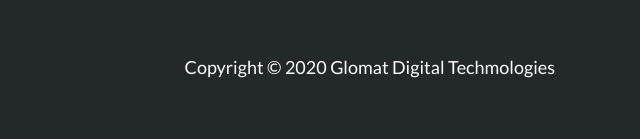
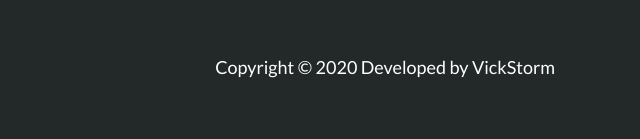
Before and after one commit to ojcool/glomat, a plain HTML site: page index.html in a window 1280 px wide. Shown: the part 4339-4478 px from the top of the page, 640-1280 px from the left. Drawn offline with Linux system fonts and the light colour scheme; some packages are replaced by stand-ins of ours.

Commit message:
Update index.html

```diff
--- a/index.html
+++ b/index.html
@@ -1415,7 +1415,7 @@
             </div>
             <div class="col-xs-6">
                 <div class="copyright">
-                    <p>Copyright &copy; 2020 Glomat Digital Techmologies </p>
+                    <p>Copyright &copy; 2020 Developed by VickStorm </p>
                 </div>
             </div>
         </div>
```
